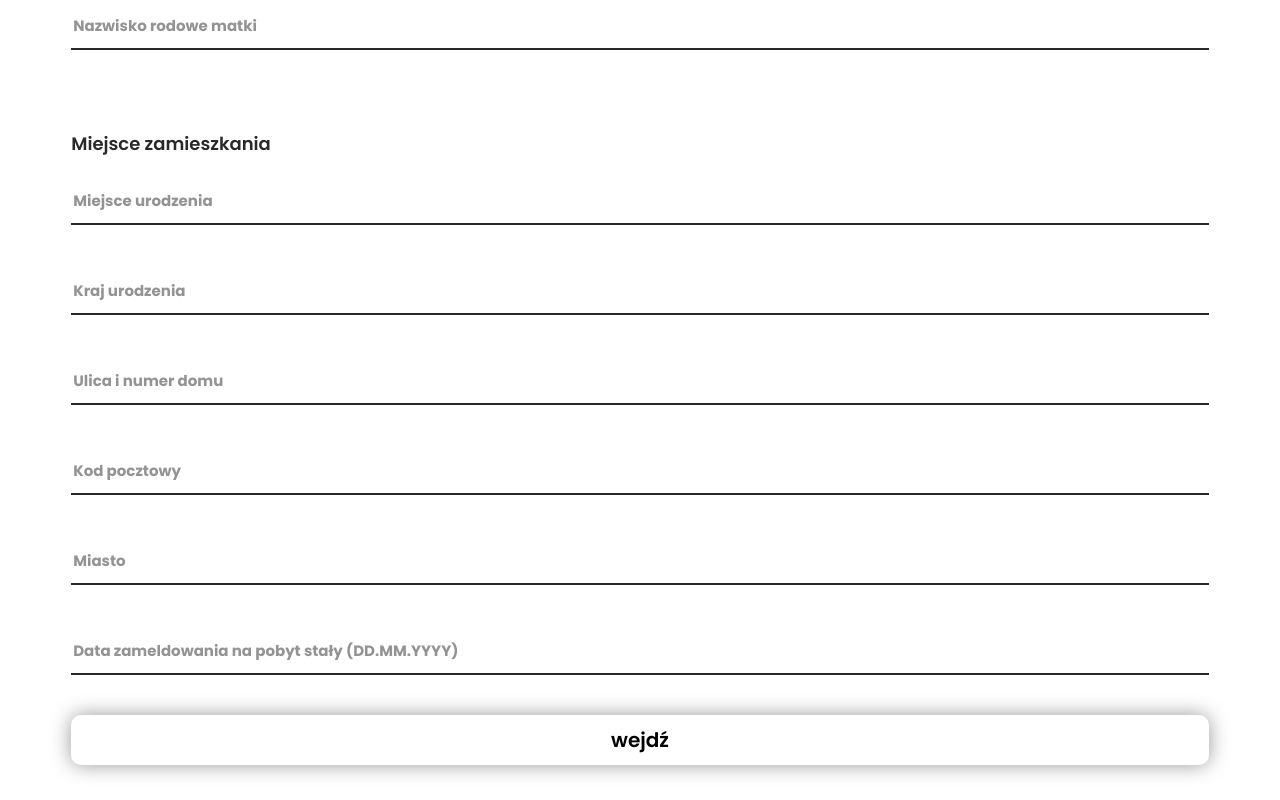
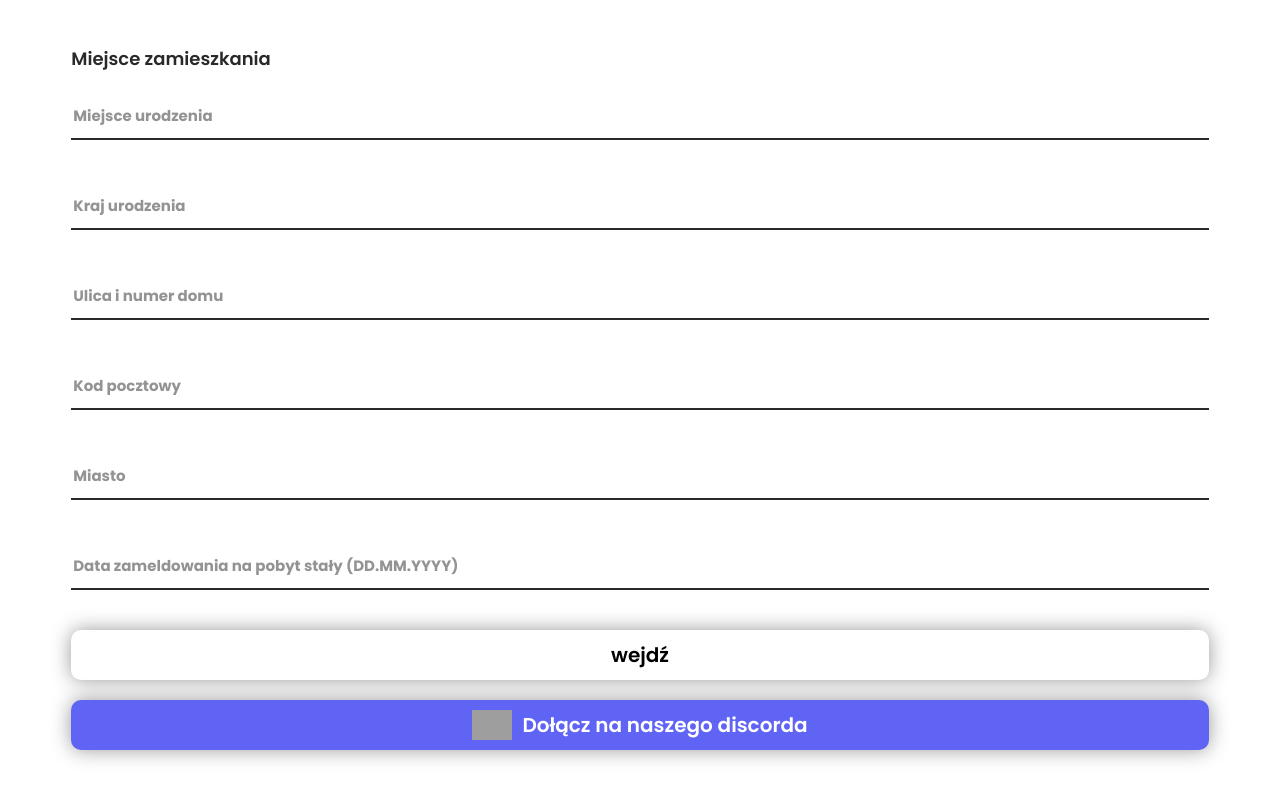
Before and after one commit to czarkowyy/obywatels, a plain HTML site: page index.html in a window 1280 px wide. Shown: the part 1230-2030 px from the top of the page. Drawn offline with Linux system fonts and the light colour scheme; files that its build step writes are made by us from their sources; grey boxes are pictures that could not be loaded; files whose address does not match are found by name.

Commit message:
Update index.html

```diff
--- a/index.html
+++ b/index.html
@@ -6,7 +6,7 @@
 </head>
 <body>
     <img src="https://play-lh.googleusercontent.com/_TNbiYKasPy_isTSEg2_UEzVaev4F8fO2lLunsHJ8_Ux2g3OzkSZyzpqvJG1woSj-WD4" class="logo">
-    <p class="logo_text">mObywatelMod</p>
+    <p class="logo_text"></p>
 
     <div class="guide_holder">
         <div class="top_holder">
@@ -127,5 +127,12 @@
 
     <a class="go">wejdź</a>
 
+    <div class="discord" onclick="location.href = 'https://discord.gg/EDg7A8sWqm'">
+        <div class="inner_grid">
+            <img class="discord_image" src="https://i.imgur.com/7fQLd9v.png">
+            <p class="discord_text">Dołącz na naszego discorda</p>
+        </div>
+    </div>
+
     <script src="assets/index.js"></script>
 </body>
```
